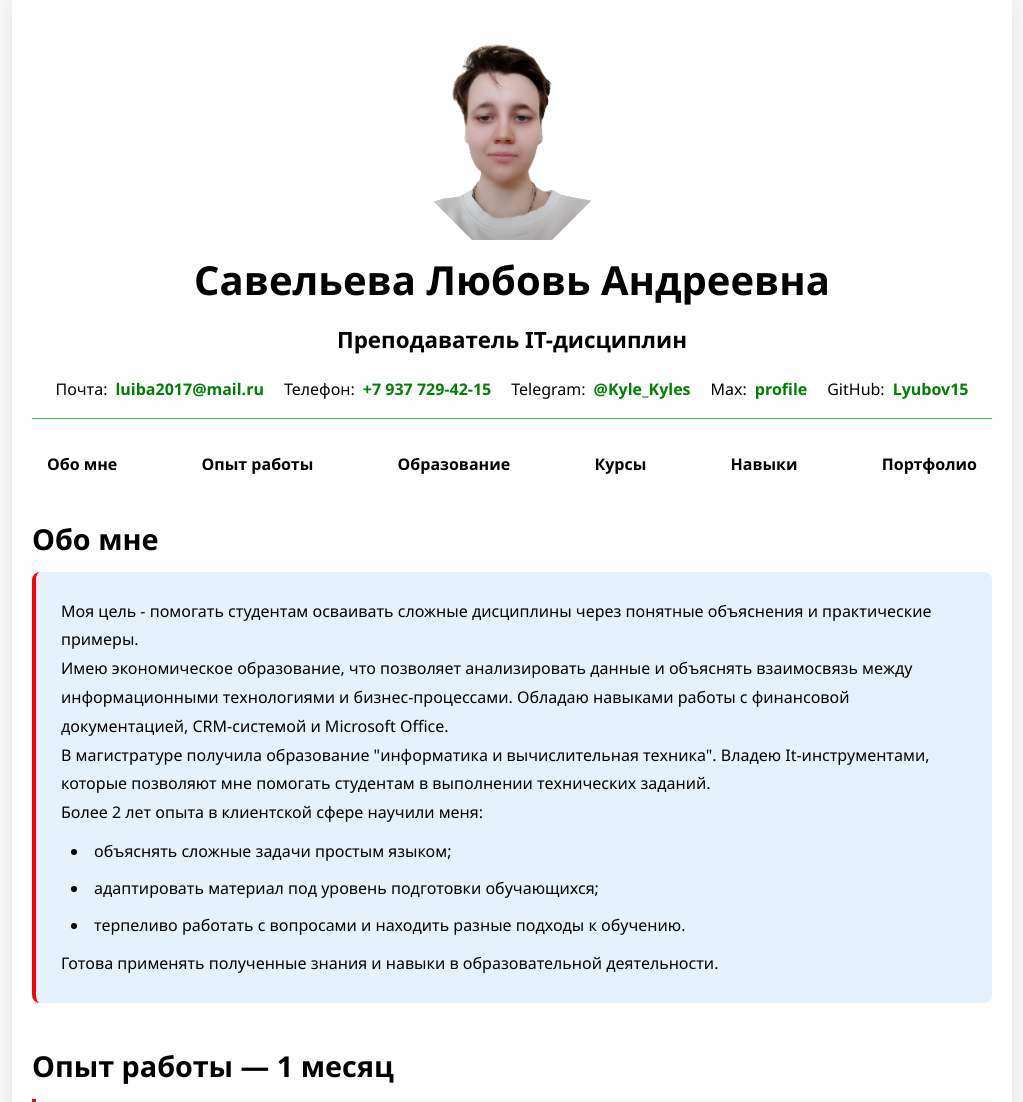
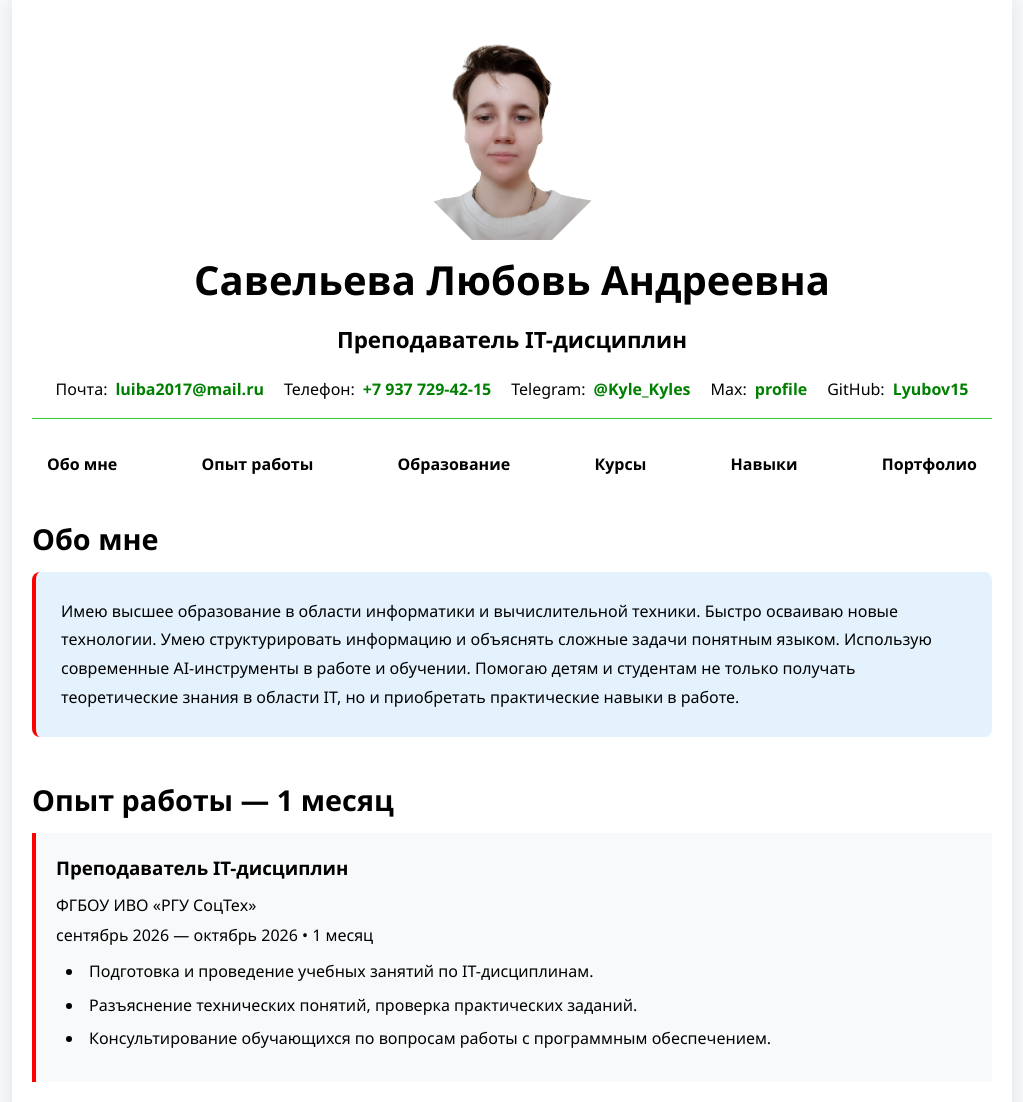
Before and after one commit to Lyubov15/resume_teachers, a website: page index.html in a window 1280 px wide. Shown: the top 1102 px of the page, without its empty margins (128-1151 px from the left). Drawn offline with Linux system fonts and the light colour scheme.

Commit message:
Update index.html

```diff
--- a/index.html
+++ b/index.html
@@ -64,28 +64,7 @@
       <h2>Обо мне</h2>
       <div class="about-me">
         <p>
-          Моя цель - помогать студентам осваивать сложные дисциплины через понятные объяснения и
-          практические примеры.
-        </p>
-        <p>
-          Имею экономическое образование, что позволяет анализировать данные и объяснять взаимосвязь между
-          информационными технологиями и бизнес-процессами. Обладаю навыками работы с финансовой документацией,
-          CRM-системой и Microsoft Office.
-        </p>
-        <p>
-          В магистратуре получила образование "информатика и вычислительная техника". Владею It-инструментами, которые
-          позволяют мне помогать студентам в выполнении технических заданий.
-        </p>
-        <p>
-          Более 2 лет опыта в клиентской сфере научили меня:
-        </p>
-        <ul>
-          <li>объяснять сложные задачи простым языком;</li>
-          <li>адаптировать материал под уровень подготовки обучающихся;</li>
-          <li>терпеливо работать с вопросами и находить разные подходы к обучению.</li>
-        </ul>
-        <p>
-          Готова применять полученные знания и навыки в образовательной деятельности.
+          Имею высшее образование в области информатики и вычислительной техники. Быстро осваиваю новые технологии. Умею структурировать информацию и объяснять сложные задачи понятным языком. Использую современные AI-инструменты в работе и обучении. Помогаю детям и студентам не только получать теоретические знания в области IT, но и приобретать практические навыки в работе.
         </p>
       </div>
     </section>
@@ -769,7 +748,7 @@
         <h2>Дополнительная информация</h2>
         <div class="personal-info">
           <p><strong>Знание языков:</strong> английский – А2</p>
-          <p><strong>Медицинская книжка:</strong> в наличие с действующим мед. осмотром</p>
+          <p><strong>Медицинская книжка:</strong> имеется, с действующим медицинским осмотром</p>
           <p><strong>Занятость:</strong> полная занятость</p>
           <p><strong>График работы:</strong> полный рабочий день</p>
         </div>
```
